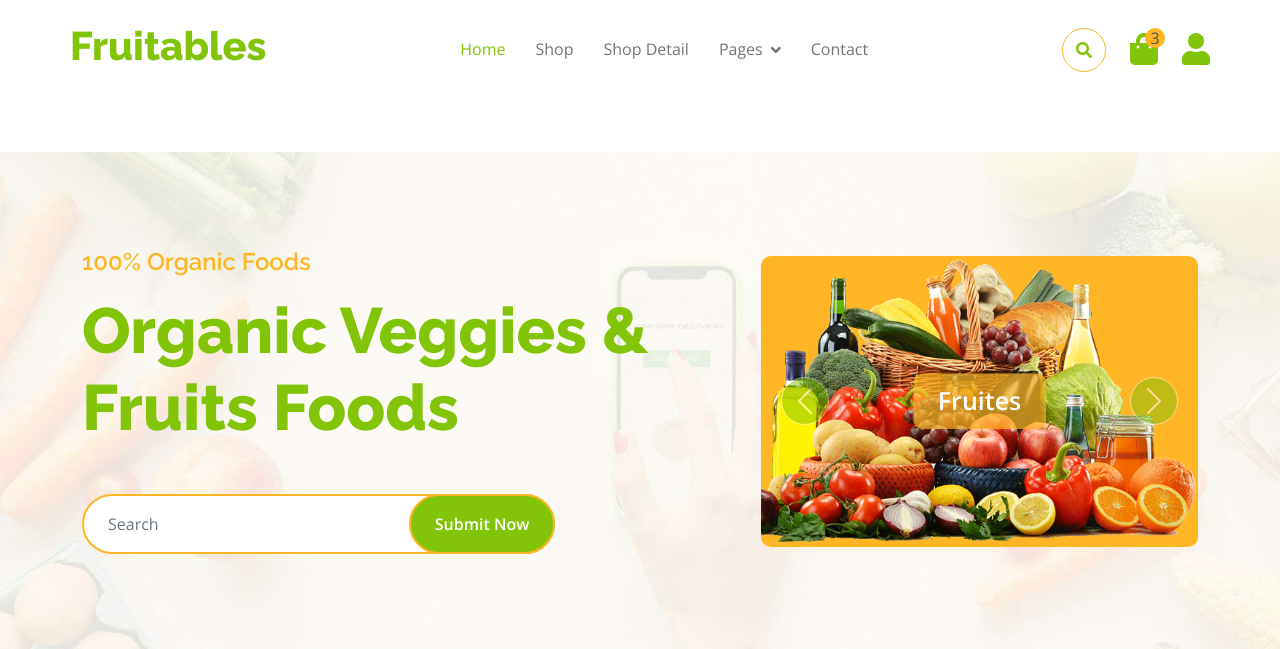
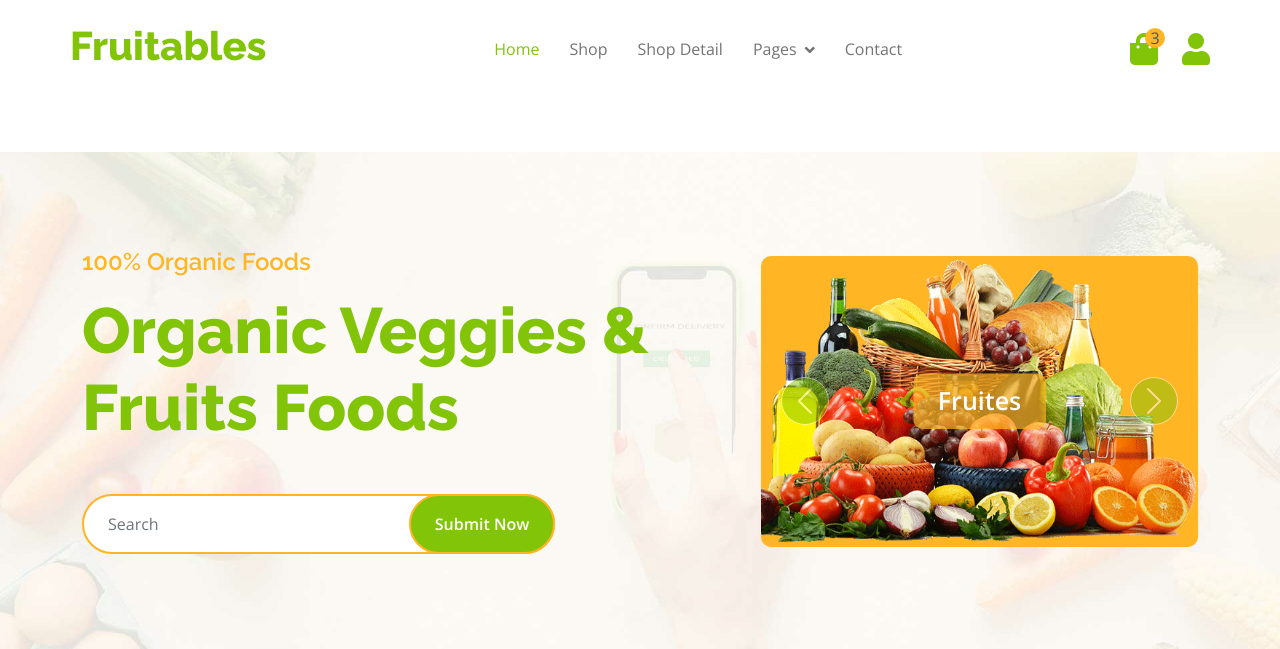
Before and after one commit to BamBoos28/fruitacke, a PHP site: page / in a window 1280 px wide. Shown: the top 649 px of the page. Run offline with PHP 8.4, Linux system fonts and the light colour scheme; some libraries are stand-ins or nearby versions.

Commit message:
Update navbar.php

```diff
--- a/comp/navbar.php
+++ b/comp/navbar.php
@@ -22,7 +22,6 @@
                             <a href="contact.html" class="nav-item nav-link">Contact</a>
                         </div>
                         <div class="d-flex m-3 me-0">
-                            <button class="btn-search btn border border-secondary btn-md-square rounded-circle bg-white me-4" data-bs-toggle="modal" data-bs-target="#searchModal"><i class="fas fa-search text-primary"></i></button>
                             <a href="#" class="position-relative me-4 my-auto">
                                 <i class="fa fa-shopping-bag fa-2x"></i>
                                 <span class="position-absolute bg-secondary rounded-circle d-flex align-items-center justify-content-center text-dark px-1" style="top: -5px; left: 15px; height: 20px; min-width: 20px;">3</span>
```
